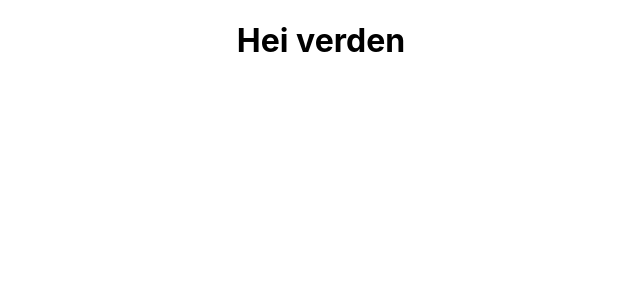
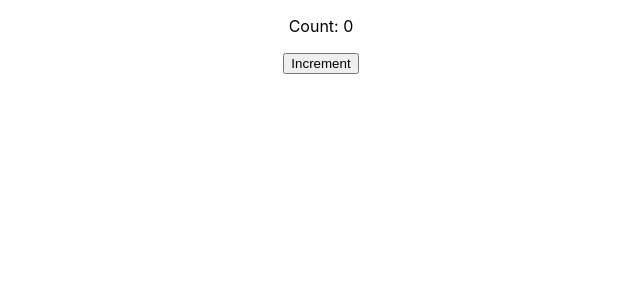
Before and after one commit to Henriettehe/my-app, a React (Create React App) app: page / in a window 1280 px wide. Shown: the top 300 px of the page, without its empty margins (319-959 px from the left). Built offline with nearby package versions, Linux system fonts and the light colour scheme.

Commit message:
Importert inn Counter component i app.js 👍

```diff
--- /dev/null
+++ b/components/Counter.js
@@ -0,0 +1,20 @@
+import React, { useState } from 'react';
+
+//Kilder: fullstækk.no og ChatGpt for eksempel på et komponent å teste:
+
+function Counter() {
+  const [count, setCount] = useState(0);
+
+  const increment = () => {
+    setCount(count + 1);
+  }
+
+  return (
+    <div>
+      <p>Count: {count}</p>
+      <button onClick={increment}>Increment</button>
+    </div>
+  );
+}
+
+export default Counter;
--- a/src/App.js
+++ b/src/App.js
@@ -1,9 +1,10 @@
+import Counter from '../components/Counter';
 import './App.css';
 
 function App() {
   return (
     <div className="App">
-      <h1>Hei verden</h1>
+      <Counter />
     </div>
   );
 }
```
